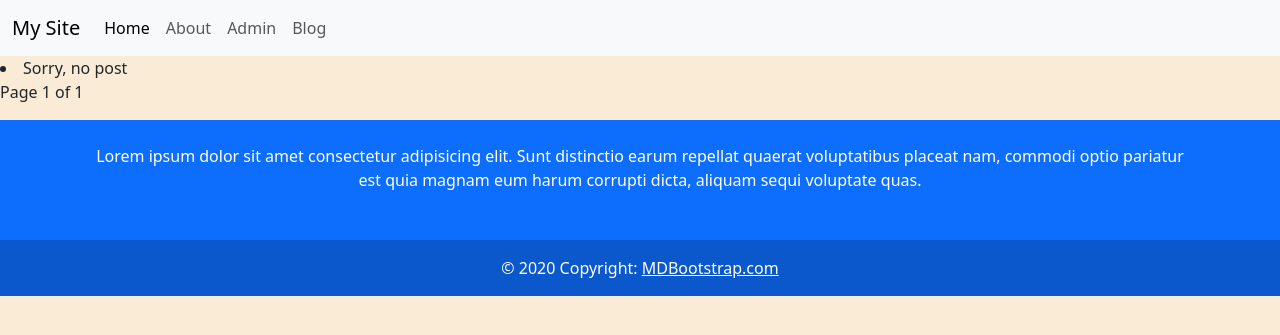
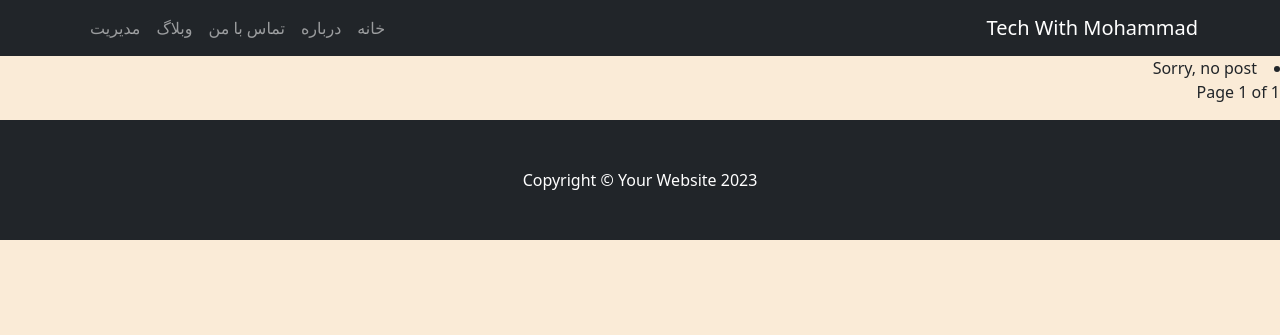
Before and after one commit to MohammadBohluli/blog, a Django app: page /blog/ in a window 1280 px wide. Shown: the top 335 px of the page. Run offline with Django 4.2, Linux system fonts and the light colour scheme; data that the repository does not hold is empty.

Commit message:
style:create navbar and footer

```diff
--- a/core/templates/base.html
+++ b/core/templates/base.html
@@ -1,25 +1,37 @@
 {% load static %}
 <!doctype html>
-<html lang="en">
+<html lang="fa" dir="rtl">
 
 <head>
+    <!-- mata -->
     <meta charset="UTF-8">
     <meta name="viewport"
-          content="width=device-width, user-scalable=no, initial-scale=1.0, maximum-scale=1.0, minimum-scale=1.0">
+        content="width=device-width, user-scalable=no, initial-scale=1.0, maximum-scale=1.0, minimum-scale=1.0">
     <meta http-equiv="X-UA-Compatible" content="ie=edge">
-    <link href="https://cdn.jsdelivr.net/npm/bootstrap@5.3.2/dist/css/bootstrap.min.css" rel="stylesheet"
-    integrity="sha384-T3c6CoIi6uLrA9TneNEoa7RxnatzjcDSCmG1MXxSR1GAsXEV/Dwwykc2MPK8M2HN" crossorigin="anonymous">
+    <!-- Bootstrap 5 -->
+    <link rel="stylesheet" href="https://cdn.jsdelivr.net/npm/bootstrap@5.3.2/dist/css/bootstrap.rtl.min.css"
+        integrity="sha384-nU14brUcp6StFntEOOEBvcJm4huWjB0OcIeQ3fltAfSmuZFrkAif0T+UtNGlKKQv" crossorigin="anonymous">
+    <!-- custome css -->
     <link rel="stylesheet" href="{% static 'css/base.css' %}">
     <title>{% block title %} {{ title }} {% endblock title %}</title>
 </head>
 
 <body>
 
+    <!-- Navbar --------------------------------->
     {% include 'partials/_navbar.html' %}
 
+    <!-- Main Contents -------------------------->
     {% block content %}
     {% endblock content %}
 
+    <!-- Footer --------------------------------->
     {% include 'partials/_footer.html' %}
+
+    <!-- Bootstrap core JS-->
+    <script src="https://cdn.jsdelivr.net/npm/bootstrap@5.3.2/dist/js/bootstrap.bundle.min.js"
+        integrity="sha384-C6RzsynM9kWDrMNeT87bh95OGNyZPhcTNXj1NW7RuBCsyN/o0jlpcV8Qyq46cDfL"
+        crossorigin="anonymous"></script>
 </body>
+
 </html>
--- a/core/templates/partials/_footer.html
+++ b/core/templates/partials/_footer.html
@@ -1,31 +1,5 @@
-<!-- Footer -->
-<footer class="bg-primary text-center text-white">
-    <!-- Grid container -->
-    <div class="container p-4">
-
-
-
-      <!-- Section: Text -->
-      <section class="mb-4">
-        <p>
-          Lorem ipsum dolor sit amet consectetur adipisicing elit. Sunt
-          distinctio earum repellat quaerat voluptatibus placeat nam,
-          commodi optio pariatur est quia magnam eum harum corrupti dicta,
-          aliquam sequi voluptate quas.
-        </p>
-      </section>
-      <!-- Section: Text -->
-
-
-    </div>
-    <!-- Grid container -->
-
-    <!-- Copyright -->
-    <div class="text-center p-3" style="background-color: rgba(0, 0, 0, 0.2)">
-      © 2020 Copyright:
-      <a class="text-white" href="https://mdbootstrap.com/">MDBootstrap.com</a>
-    </div>
-    <!-- Copyright -->
-
-  </footer>
-  <!-- Footer -->
+<footer class="py-5 bg-dark">
+  <div class="container">
+    <p class="m-0 text-center text-white">Copyright &copy; Your Website 2023</p>
+  </div>
+</footer>
--- a/core/templates/partials/_navbar.html
+++ b/core/templates/partials/_navbar.html
@@ -1,24 +1,17 @@
-<nav class="navbar navbar-expand-lg bg-body-tertiary">
-    <div class="container-fluid">
-        <a class="navbar-brand" href="#">My Site</a>
-        <button class="navbar-toggler" type="button" data-bs-toggle="collapse" data-bs-target="#navbarNav"
-            aria-controls="navbarNav" aria-expanded="false" aria-label="Toggle navigation">
-            <span class="navbar-toggler-icon"></span>
+<nav class="navbar navbar-expand-lg navbar-dark bg-dark">
+    <div class="container">
+        <a class="navbar-brand" href="#!">Tech With Mohammad</a>
+        <button class="navbar-toggler" type="button" data-bs-toggle="collapse"
+            data-bs-target="#navbarSupportedContent" aria-controls="navbarSupportedContent" aria-expanded="false"
+            aria-label="Toggle navigation"><span class="navbar-toggler-icon"></span>
         </button>
-        <div class="collapse navbar-collapse" id="navbarNav">
-            <ul class="navbar-nav">
-                <li class="nav-item">
-                    <a class="nav-link active" aria-current="page" href="{% url 'pages:home_page' %}">Home</a>
-                </li>
-                <li class="nav-item">
-                    <a class="nav-link" href="{% url 'pages:about_page' %}">About</a>
-                </li>
-                <li class="nav-item">
-                    <a class="nav-link" href="http://127.0.0.1:8000/admin/login/?next=/admin/">Admin</a>
-                </li>
-                <li class="nav-item">
-                    <a class="nav-link" href="{% url 'blog:post_list' %}">Blog</a>
-                </li>
+        <div class="collapse navbar-collapse" id="navbarSupportedContent">
+            <ul class="navbar-nav ms-auto mb-2 mb-lg-0">
+                <li class="nav-item"><a class="nav-link" href="{% url 'pages:home_page' %}">خانه</a></li>
+                <li class="nav-item"><a class="nav-link" href="{% url 'pages:about_page' %}">درباره</a></li>
+                <li class="nav-item"><a class="nav-link" href="#">تماس با من</a></li>
+                <li class="nav-item"><a class="nav-link" href="{% url 'blog:post_list' %}">وبلاگ</a></li>
+                <li class="nav-item"><a class="nav-link" href="http://127.0.0.1:8000/admin/login/?next=/admin/">مدیریت</a></li>
             </ul>
         </div>
     </div>
```
